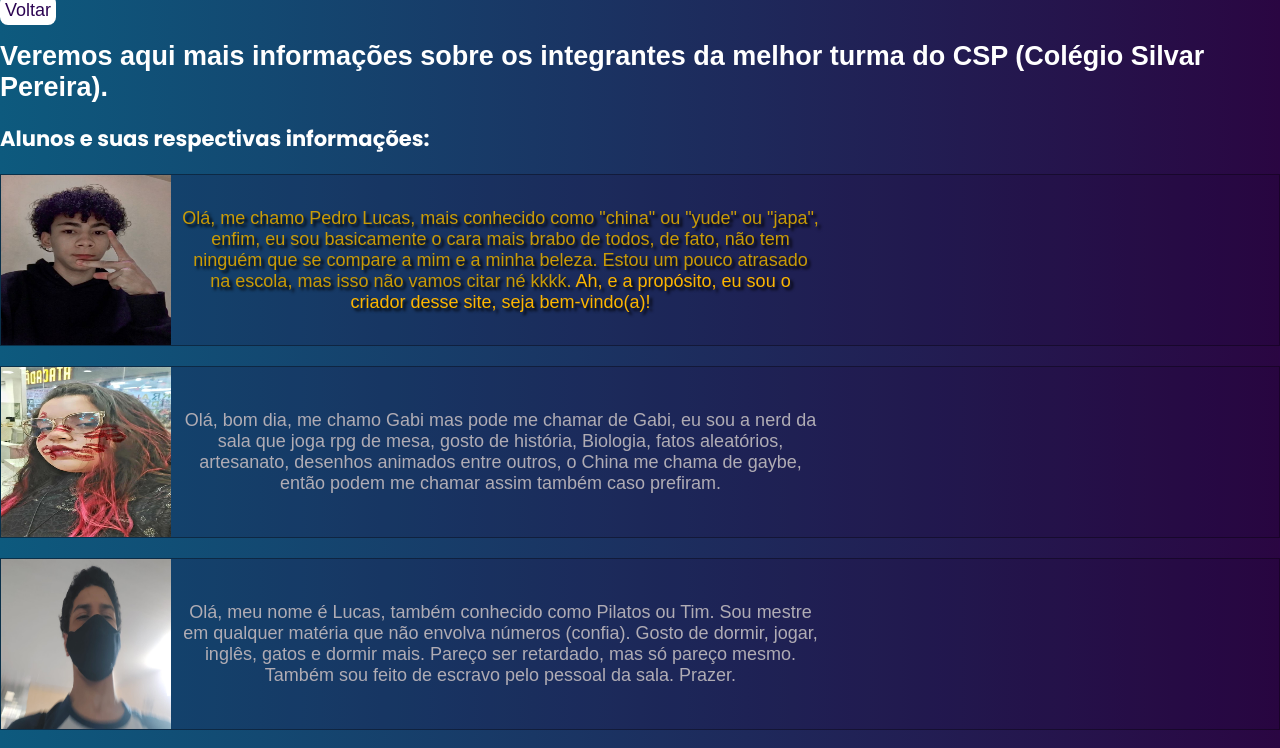
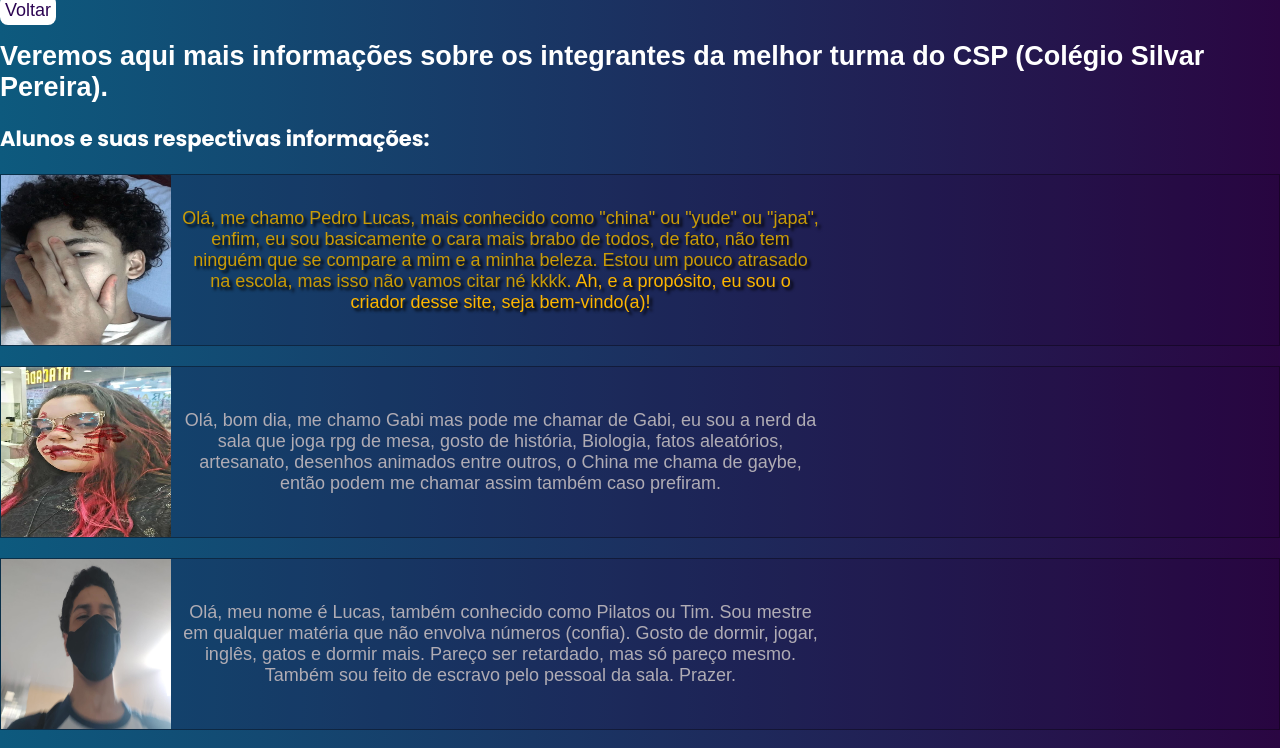
Before and after one commit to CyberPedro0/Pessoal-da-minha-sala, a plain HTML site: page turma.html in a window 1280 px wide. Shown: the top 748 px of the page. Drawn offline with Linux system fonts and the light colour scheme; a web font is replaced by a local one.

Commit message:
coloquei uma img

```diff
--- a/turma.html
+++ b/turma.html
@@ -26,7 +26,7 @@
 
     <ul>
         <li>
-            <img src="img/WhatsApp Image 2023-09-28 at 15.07.56.jpeg" alt="O melhor de todos alunos">
+            <img src="img/eu03.jpeg" alt="O melhor de todos alunos">
             <p class="Eu">Olá, me chamo Pedro Lucas, mais conhecido como "china" ou "yude" ou "japa", enfim, eu sou
                 basicamente o
                 cara mais brabo de todos, de fato, não tem ninguém que se compare a mim e a minha beleza. Estou um pouco
```
Also changed, not shown: img/eu03.jpeg (added), index.css (line endings or trailing spaces).
